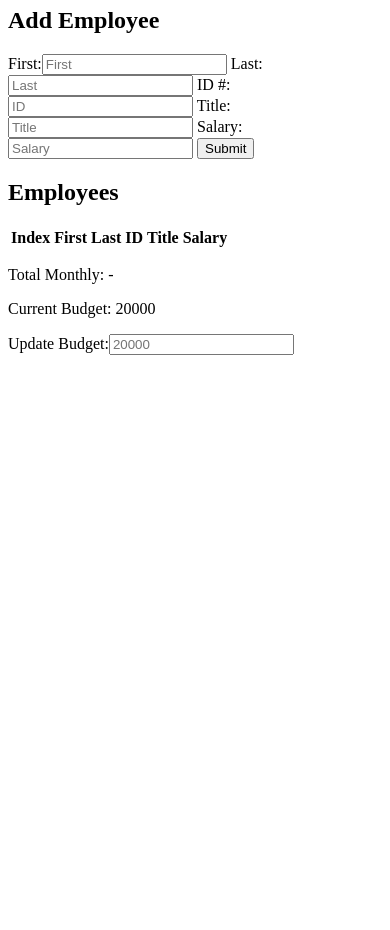
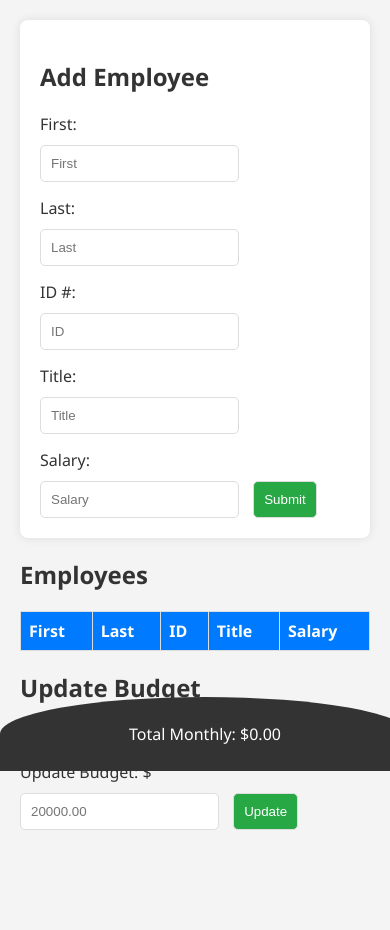
Before and after one commit to Djsmith611/weekend-salary-calculator, a website: page index.html in a window 390 px wide. Shown: the part 73-1003 px from the top of the page. Before the commit the page ends 844 px from the top, so only its background shows below. Drawn offline with Linux system fonts and the light colour scheme.

Commit message:
modified so that tests all pass, added CSS, removed index values as employeeIDs exist and the indicies interfere with the tests, added form validation trough if/else statement in event listener, updated notes

```diff
--- a/index.html
+++ b/index.html
@@ -3,7 +3,7 @@
   <head>
     <meta charset="UTF-8">
     <link rel="stylesheet" type="text/CSS"href="style.css">
-    <script src="client.js" defer></script>
+    <script src="script.js" defer></script>
     <title>Salary Calculator</title>
   </head>
   <body>
@@ -13,17 +13,16 @@
     <main>
       <form id="addEmployeeForm">
         <h2>Add Employee</h2>
-        <label for="firstName">First:</label><input type="text" id="firstName" data-testid="firstNameInput" placeholder="First">
-        <label for="lastName">Last:</label><input type="text" id="lastName" data-testid="lastNameInput" placeholder="Last">
-        <label for="idNumber">ID #:</label><input type="number" id="idNumber" data-testid="idInput" placeholder="ID">
-        <label for="jobTitle">Title:</label><input type="text" id="jobTitle" data-testid="titleInput" placeholder="Title">
-        <label for="salary">Salary:</label><input type="number" id="salary" data-testid="annualSalaryInput" placeholder="Salary">
+        <label for="firstName">First:</label><input type="text" id="firstName" data-testid="firstNameInput" placeholder="First" required>
+        <label for="lastName">Last:</label><input type="text" id="lastName" data-testid="lastNameInput" placeholder="Last" required>
+        <label for="idNumber">ID #:</label><input type="number" id="idNumber" data-testid="idInput" placeholder="ID" required><br>
+        <label for="jobTitle">Title:</label><input type="text" id="jobTitle" data-testid="titleInput" placeholder="Title" required>
+        <label for="salary">Salary:</label><input type="number" id="salary" data-testid="annualSalaryInput" placeholder="Salary" required>
         <input type="submit" id="submitButton" data-testid="submitButton">
       </form>
       <h2>Employees</h2>
       <table>
         <thead>
-          <th>Index</th>
           <th>First</th>
           <th>Last</th>
           <th>ID</th>
@@ -33,12 +32,13 @@
         <tbody id="employeeData">
         </tbody>
       </table>
+      <h2>Update Budget</h2>
+      <p>Current Budget: $<span id="budget">20000.00</span></p>
+      <label for="budgetInput">Update Budget: $</label><input type="number" id="budgetInput" placeholder="20000.00">
+      <button id="updateBudget">Update</button>
     </main>
-    <footer>
-      <p>Total Monthly: <span id="totalMonthly">-</span></p>
-      <p>Current Budget: <span id="budget">20000</span></p>
-      <label for="budgetInput">Update Budget:</label><input type="number" id="budgetInput" placeholder="20000">
-
+    <footer id="footer">
+      <p>Total Monthly: $<span id="totalMonthly">0.00</span></p>
     </footer>
   </body>
 </html>
--- a/client.js
+++ b/script.js
@@ -5,17 +5,15 @@ const lastNameInput = document.getElementById('lastName');
 const idInput = document.getElementById('idNumber');
 const jobTitleInput = document.getElementById('jobTitle');
 const salaryInput = document.getElementById('salary');
-
+// Submit button
 const submitButton = document.getElementById('submitButton');
-
+// Footer
+const footer = document.getElementById('footer');
 // Employee container
 const employees = document.getElementById('employeeData');
 
 // Monthly cost display
 const totalMonthly = document.getElementById('totalMonthly');
-
-// Employee currentIndex
-var currentIndex = 0;
 
 // Monthly cost to update
 var currentMonthlyCost = 0;
@@ -27,20 +25,16 @@ const budgetDisplay = document.getElementById('budget');
 var budget = 20000;
 // New budget field
 const newBudget = document.getElementById('budgetInput');
+// Budget button
+const budgetButton = document.getElementById('updateBudget');
 
 /**Function to add employees to the DOM.
  * Will call update monthly cost and over budget check
  * @param {click} event
  */
 function addEmployee(event){
-    // Incrementing currentIndex
-    currentIndex ++;
     // Creating a new employee row
     let employee = document.createElement('tr');
-    // Creating a new index table data
-    let index = document.createElement('td');
-    index.textContent = currentIndex;
-    employee.appendChild(index);
     // Creating a new first name table data
     let firstName = document.createElement('td');
     firstName.textContent = firstNameInput.value;
@@ -58,7 +52,7 @@ function addEmployee(event){
     employee.appendChild(jobTitle);
     // Creating a new salary table data
     let salary = document.createElement('td');
-    salary.textContent = salaryInput.value;
+    salary.textContent = '$'+ parseFloat(salaryInput.value).toFixed(2);
     salary.className = 'salaryValue';
     employee.appendChild(salary);
     // Calling update on monthly cost, false for no deletion
@@ -76,12 +70,20 @@ function addEmployee(event){
 }// End addEmployee
 
 
-/**Function to check if over budget and apply over-budget if neccesary
- *
+/**
+ * Applies and removes over-budget class
+ * @param {click} event
  */
-function checkBudget(){
+function checkBudget(event){
+    if (budget < currentMonthlyCost){
+        // Applies 'over-budget' if over the current budget
+        footer.classList.add('over-budget');
+    } else{
+        // Removes 'over-budget' if not over the current budget
+        footer.classList.remove('over-budget');
+    }// End if/else
+}// End checkBudget
 
-}
 
 /**
  * Removes employee and updates the salary
@@ -90,8 +92,10 @@ function checkBudget(){
 function removeEmployee(event){
     // Selecting this employee's salary
     let salaryElement = event.target.closest('tr').querySelector('.salaryValue');
+    // Removing all characters besides numbers
+    let salaryText = salaryElement.textContent.replace ('$', '');
     // Parsing employee's salary into a number
-    let yearlyPay = parseFloat(salaryElement.textContent);
+    let yearlyPay = parseFloat(salaryText);
     // Updating monthly cost, true for deletion
     updateMonthlyCost(true, yearlyPay);
     // Removing employee from list
@@ -114,15 +118,13 @@ function updateMonthlyCost(isDeletion = false, salaryValue = 0){
     } else {
         // If adding an employee
         currentMonthlyCost += monthlyPay;
-    }
+    }// End if/else
     // Updating totalMonthly, using toFixed to prevent 'weird computer math'
     totalMonthly.textContent = currentMonthlyCost.toFixed(2);
+    // Check if over budget
+    checkBudget();
 }// End updateMonthlyCost
 
-
-/**Function to update employeeIndex
- *
- */
 
 /**
  * Clears input fields
@@ -136,10 +138,27 @@ function clearInputs(event){
     salaryInput.value = '';
 } // End clearInputs
 
+
+function updateBudget(event){
+    budget = newBudget.value
+    budgetDisplay.textContent = budget;
+    checkBudget();
+}// End updateBudget
+
+
 /* Event listeners to give buttons functionality */
 // Submit button adds an employee
 submitButton.addEventListener('click', function(event){
     event.preventDefault();
-    addEmployee();
-})
+    if (firstNameInput.value.trim() && lastNameInput.value.trim() && idInput.value.trim() && jobTitleInput.value.trim() && salaryInput.value.trim()) {
+        // Ensures all fields are filled
+        addEmployee();
+    } else {
+        // Not all fields are filled
+        return;
+    }// End if/else
+})// End event listener function
+
+budgetButton.addEventListener('click', updateBudget)
+
 // Delete button listeners are applied in the add employee function
--- a/style.css
+++ b/style.css
@@ -0,0 +1,131 @@
+
+body {
+    font-family: 'Segoe UI', Tahoma, Geneva, Verdana, sans-serif;
+    margin: 0;
+    padding: 0;
+    background: #f4f4f4;
+    color: #333;
+}
+
+header {
+    background: #007BFF;
+    color: #fff;
+    padding: 20px;
+    text-align: center;
+    border-bottom-left-radius: 50%;
+    border-bottom-right-radius: 50%;
+}
+
+h1 {
+    margin: 0;
+}
+
+main {
+    padding: 20px;
+    padding-bottom: 100px;
+}
+
+
+form {
+    background: #fff;
+    padding: 20px;
+    border-radius: 8px;
+    box-shadow: 0 0 10px rgba(0, 0, 0, 0.1);
+}
+
+label {
+    display: block;
+    margin: 15px 0 5px;
+}
+
+input[type="text"],
+input[type="number"],
+input[type="submit"],
+button {
+    width: 98%;
+    padding: 10px;
+    margin-top: 5px;
+    border-radius: 5px;
+    border: 1px solid #ddd;
+}
+
+input[type="submit"],
+button {
+    align-self: center;
+    background: #28a745;
+    color: #fff;
+    cursor: pointer;
+    margin-left: 10px;
+}
+
+input[type="submit"]:hover,
+button:hover {
+    background: #218838;
+}
+
+.deleteButton{
+    background: red;
+    width: 100px;
+}
+.deleteButton:hover {
+    background: rgb(145, 1, 1);
+}
+table {
+    width: 100%;
+    border-collapse: collapse;
+    margin-top: 20px;
+}
+
+table, th, td {
+    border: 1px solid #ddd;
+}
+
+th, td {
+    text-align: left;
+    padding: 8px;
+}
+
+th {
+    background-color: #007BFF;
+    color: white;
+}
+
+tr:nth-child(even) {
+    background-color: #f2f2f2;
+}
+
+footer {
+    position: fixed;
+    left: 0;
+    bottom: 0;
+    width: 100%;
+    background: #333;
+    color: #fff;
+    text-align: center;
+    padding: 10px 0;
+    z-index: 10;
+    border-top-left-radius: 50%;
+    border-top-right-radius: 50%;
+}
+
+.over-budget{
+    color: red;
+}
+
+@media screen and (max-width: 600px) {
+    header, footer {
+        padding: 10px;
+    }
+
+    form, table {
+        margin-top: 10px;
+    }
+
+    input[type="text"],
+    input[type="number"],
+    input[type="submit"],
+    button {
+        width: auto;
+        margin-top: 5px;
+    }
+}
```
